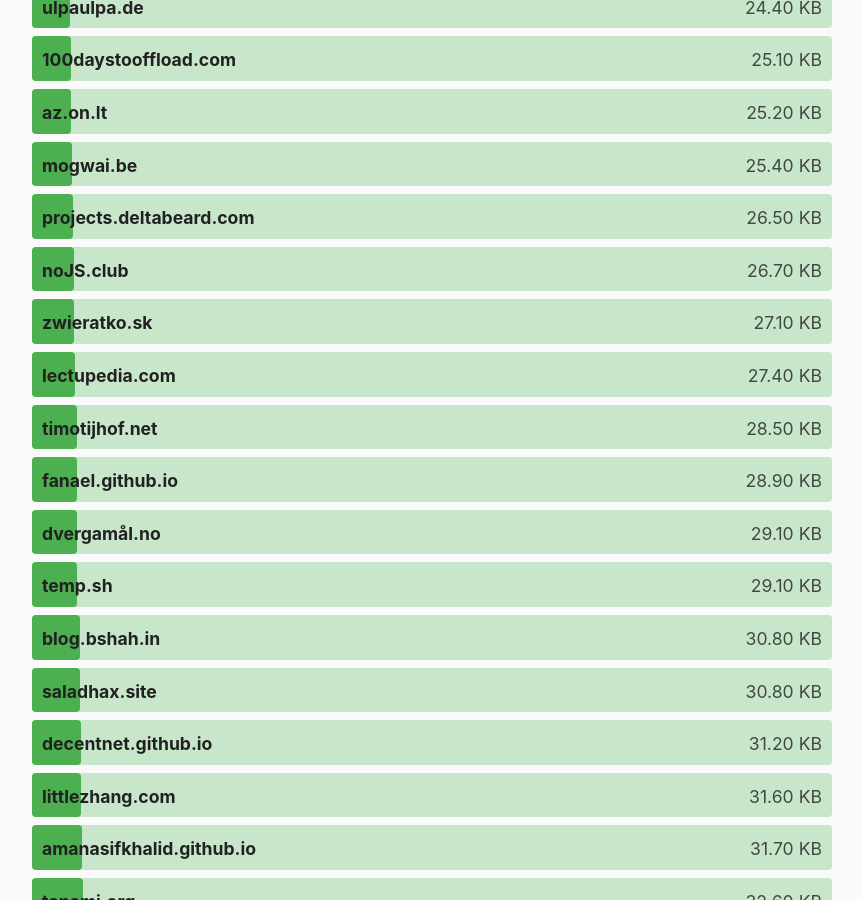
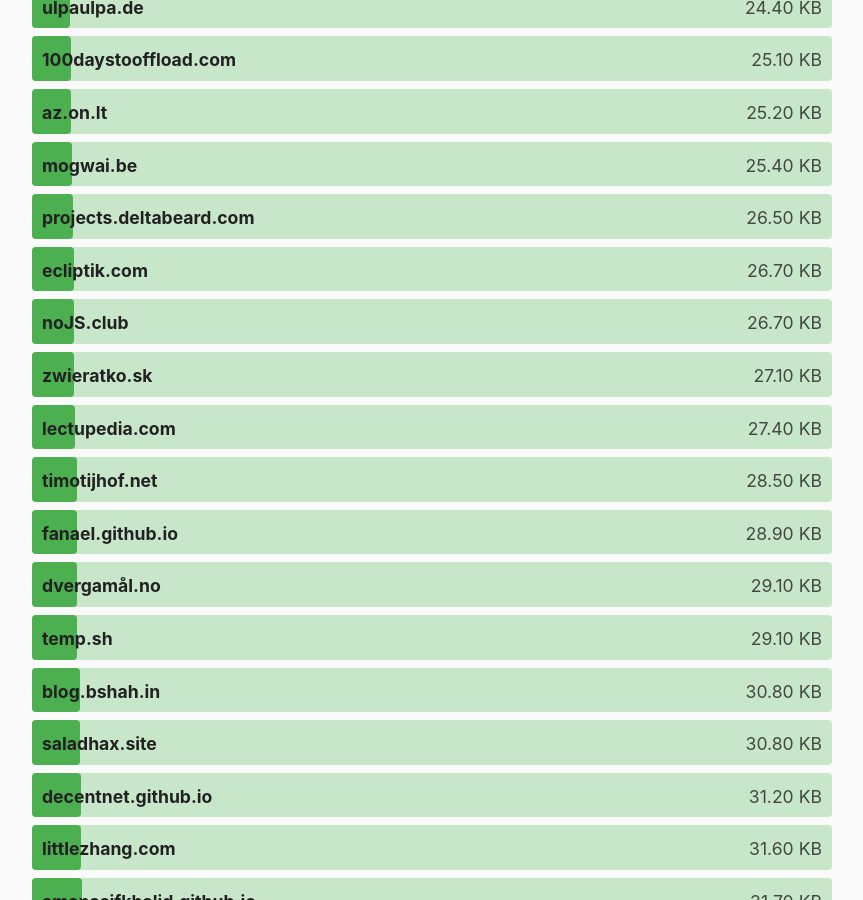
Before and after one commit to kevquirk/512kb.club, a Jekyll site: the page built from index.md, in a window 1280 px wide and 900 px high, scrolled down 5954 px. Shown: the whole window, without its empty margins (208-1071 px from the left). Built offline with Jekyll 4.4.1, drawn with Linux system fonts in a browser that asks for light colours.

Commit message:
Add ecliptik.com

```diff
--- a/_data/sites.yml
+++ b/_data/sites.yml
@@ -423,6 +423,11 @@
   size: 501
   last_checked: 2021-09-18
 
+- domain: ecliptik.com
+  url: https://www.ecliptik.com/
+  size: 26.7
+  last_checked: 2021-10-28
+
 - domain: eddiex.se
   url: https://eddiex.se/
   size: 33.4
```
